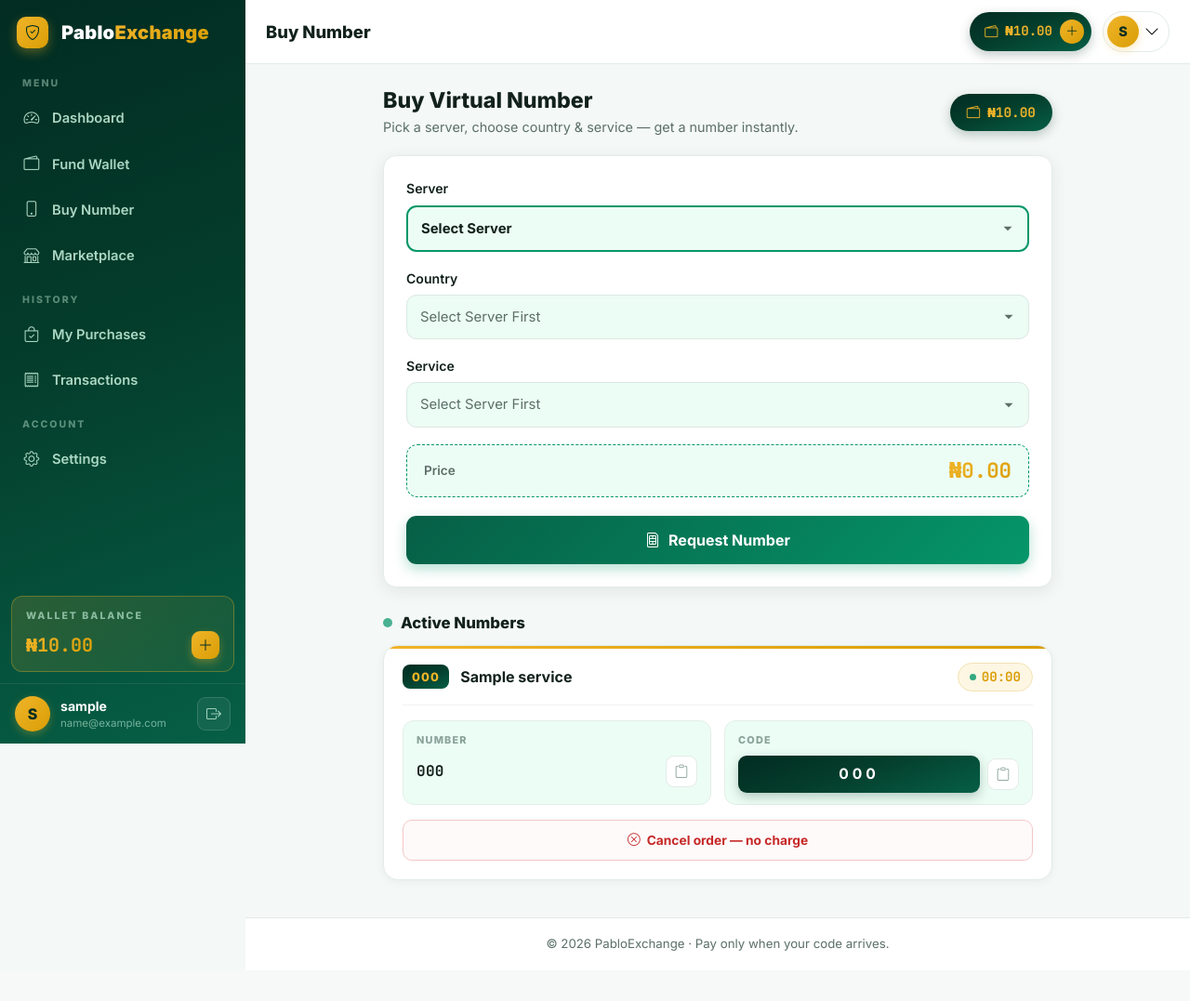
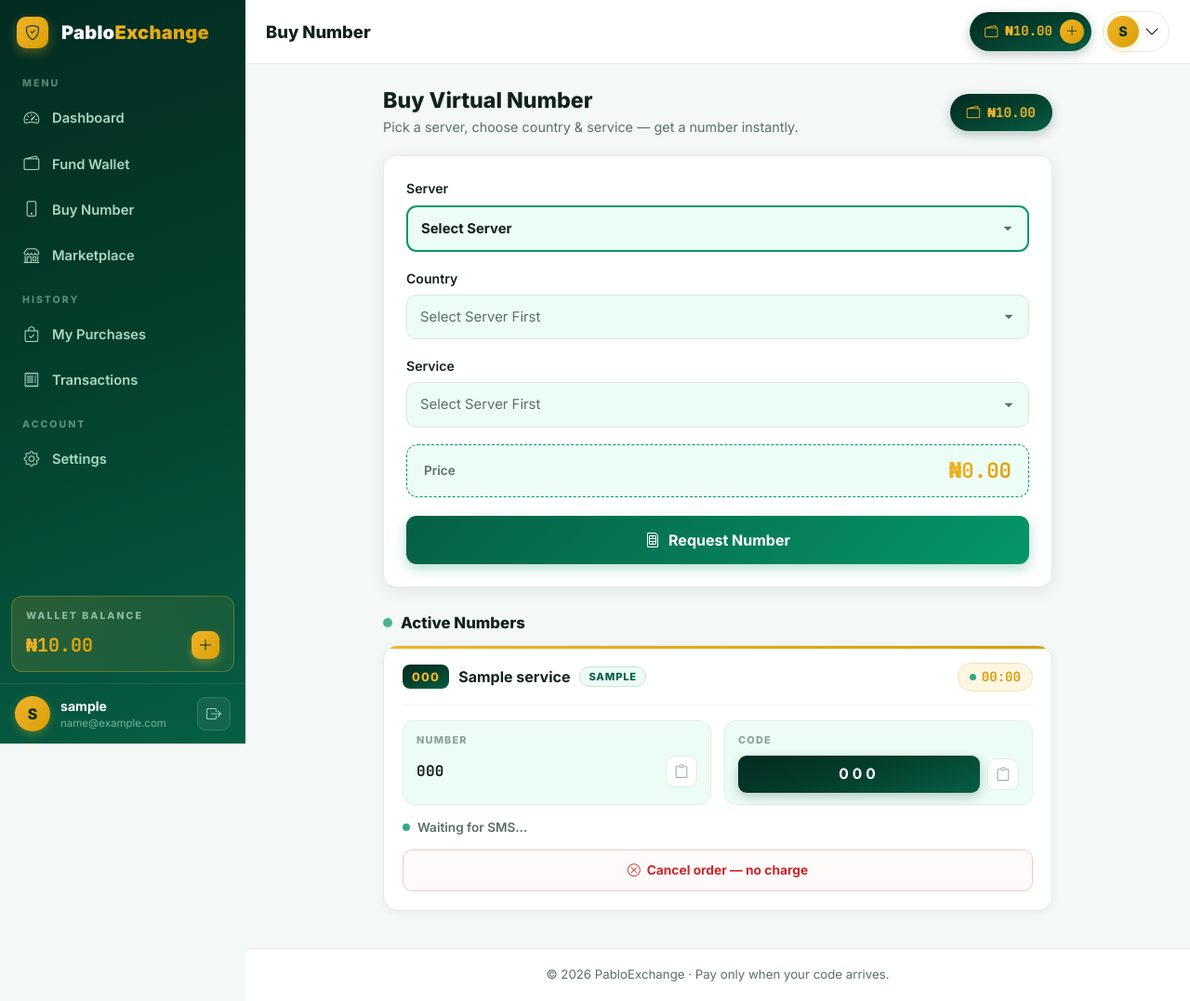
Before and after one commit to Elijah-jah/pabloexchange, a Django app: page /buy/ in a window 1280 px wide. Shown: the whole page at 93% size. Before the commit the page ends 1023 px from the top, so only its background shows below. Run offline with Django 5.2, Linux system fonts and the light colour scheme; the visitor is signed in with stand-in values (Sample User, id 1); tables that the repository leaves empty hold one stand-in row (values such as "Sample post").

Commit message:
v13: professional Active Numbers card (grid layout, server chip, status line)

```diff
--- a/static/css/buynumber.css
+++ b/static/css/buynumber.css
@@ -199,7 +199,7 @@
 .bn-session-header {
     display: flex;
     align-items: center;
-    gap: 12px;
+    gap: 10px;
     padding-bottom: 14px;
     margin-bottom: 16px;
     border-bottom: 1px solid #eef4f1;
@@ -222,11 +222,27 @@
 .bn-service {
     font-weight: 700;
     font-size: 1rem;
-    flex: 1;
     min-width: 0;
     white-space: nowrap;
     overflow: hidden;
     text-overflow: ellipsis;
+}
+/* small server chip e.g. S1 / S2 */
+.bn-server-chip {
+    display: inline-flex;
+    align-items: center;
+    justify-content: center;
+    height: 22px;
+    padding: 0 9px;
+    border-radius: 100px;
+    background: var(--bn-green-50);
+    border: 1px solid #cfe0d8;
+    color: var(--bn-green-800);
+    font-size: .7rem;
+    font-weight: 800;
+    letter-spacing: .8px;
+    text-transform: uppercase;
+    flex-shrink: 0;
 }
 .bn-timer {
     display: inline-flex;
@@ -240,6 +256,7 @@
     font-size: .88rem;
     font-weight: 700;
     flex-shrink: 0;
+    margin-left: auto;
 }
 .bn-waiting .bn-timer::before {
     content: '';
@@ -335,8 +352,26 @@
     color: var(--bn-green-950);
 }
 
+/* Waiting status line */
+.bn-status-line {
+    display: flex;
+    align-items: center;
+    gap: 8px;
+    margin-top: 14px;
+    font-size: .85rem;
+    font-weight: 600;
+    color: var(--bn-muted);
+}
+.bn-status-dot {
+    width: 8px; height: 8px;
+    border-radius: 50%;
+    background: var(--bn-green-600);
+    animation: bnPulse 1.4s infinite;
+    flex-shrink: 0;
+}
+
 /* Cancel — refined outline-danger */
-.bn-cancel-form { margin-top: 16px; }
+.bn-cancel-form { margin-top: 14px; }
 .bn-cancel-btn {
     width: 100%;
     display: inline-flex;
@@ -567,13 +602,13 @@
 
     /* Number & Code stack vertically on phones */
     .bn-grid { grid-template-columns: 1fr; gap: 10px; }
+    .bn-session-header { flex-wrap: wrap; }
+    .bn-timer { margin-left: auto; }
 
     /* Prevent iOS auto-zoom when the search field gains focus */
     .ss-control,
     .ss-search,
-    .ss-item {
-        font-size: 16px;
-    }
+    .ss-item { font-size: 16px; }
     .ss-search { margin: 8px; width: calc(100% - 16px); }
     .ss-list { max-height: min(300px, 45vh); }
 }
--- a/templates/smsmarket/buynumber.html
+++ b/templates/smsmarket/buynumber.html
@@ -5,7 +5,7 @@
 {% block page_title %}Buy Number{% endblock %}
 
 {% block extra_css %}
-<link rel="stylesheet" href="{% static 'css/buynumber.css' %}?v=12">
+<link rel="stylesheet" href="{% static 'css/buynumber.css' %}?v=13">
 {% endblock %}
 
 {% block content %}
@@ -28,7 +28,7 @@
 
         <div class="bn-card">
 
-            <!-- SERVER — starts EMPTY, nothing pre-selected -->
+            <!-- SERVER -->
             <div class="bn-group">
                 <label for="serverSelect">Server</label>
                 <select class="bn-select bn-server-select" id="serverSelect" name="server" required>
@@ -39,7 +39,7 @@
                 <p class="bn-server-hint" id="serverHint"></p>
             </div>
 
-            <!-- COUNTRY — disabled until a server is picked -->
+            <!-- COUNTRY -->
             <div class="bn-group">
                 <label for="countrySelect">Country</label>
                 <select class="bn-select" id="countrySelect" name="country" required disabled>
@@ -50,7 +50,7 @@
                 </select>
             </div>
 
-            <!-- SERVICE — disabled until a country is picked -->
+            <!-- SERVICE -->
             <div class="bn-group">
                 <label for="serviceSelect">Service</label>
                 <select class="bn-select" id="serviceSelect" name="service" required disabled>
@@ -82,6 +82,7 @@
             <div class="bn-session-header">
                 <span class="bn-country">{{ order.country.code|default:"🌐" }}</span>
                 <span class="bn-service">{{ order.service.name|default:"Number" }}</span>
+                <span class="bn-server-chip">{{ order.provider|default:"" }}</span>
                 {% if order.status == 'active' %}
                 <span class="bn-timer mono" data-expires="{{ order.expires_at|date:'c' }}">--:--</span>
                 {% endif %}
@@ -114,6 +115,10 @@
             </div>
 
             {% if order.status == 'active' %}
+            <div class="bn-status-line">
+                <span class="bn-status-dot"></span> Waiting for SMS…
+            </div>
+
             <form method="post" action="{% url 'smsmarket:cancel_order' %}" class="bn-cancel-form">
                 {% csrf_token %}
                 <input type="hidden" name="order_id" value="{{ order.pk }}">
```
